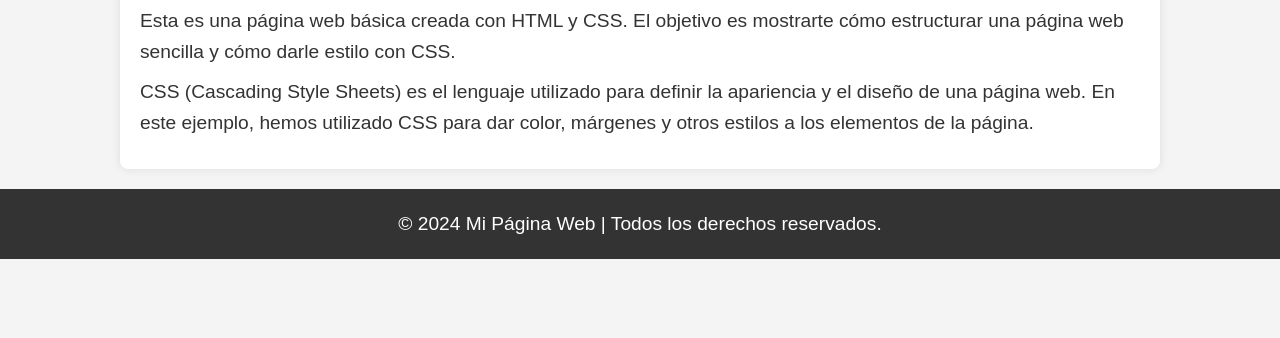
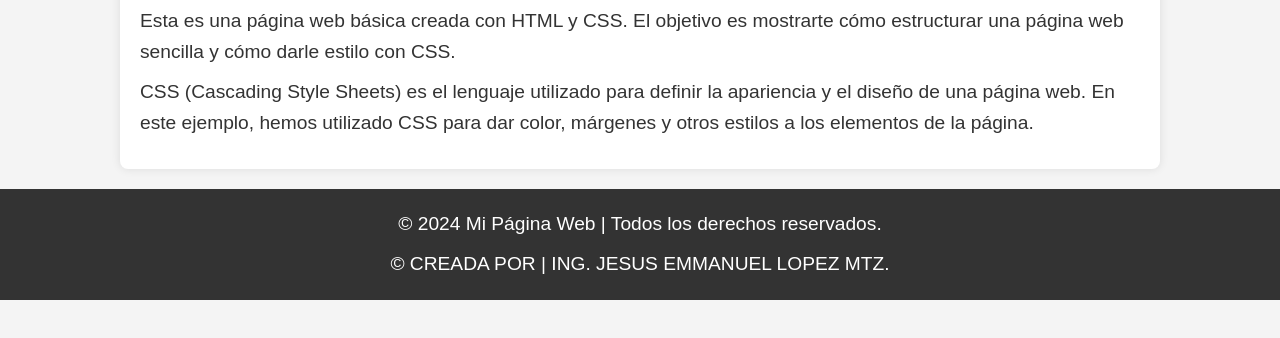
Before and after one commit to jsemmanuellm/githublm, a plain HTML site: page bienvenido.html in a window 1280 px wide. Shown: the part 246-584 px from the top of the page. Drawn offline with Linux system fonts and the light colour scheme.

Commit message:
Update bienvenido.html

```diff
--- a/bienvenido.html
+++ b/bienvenido.html
@@ -75,6 +75,7 @@
 
     <footer>
         <p>&copy; 2024 Mi Página Web | Todos los derechos reservados.</p>
+        <p>&copy; CREADA POR | ING. JESUS EMMANUEL LOPEZ MTZ.</p>
     </footer>
 
 </body>
```
